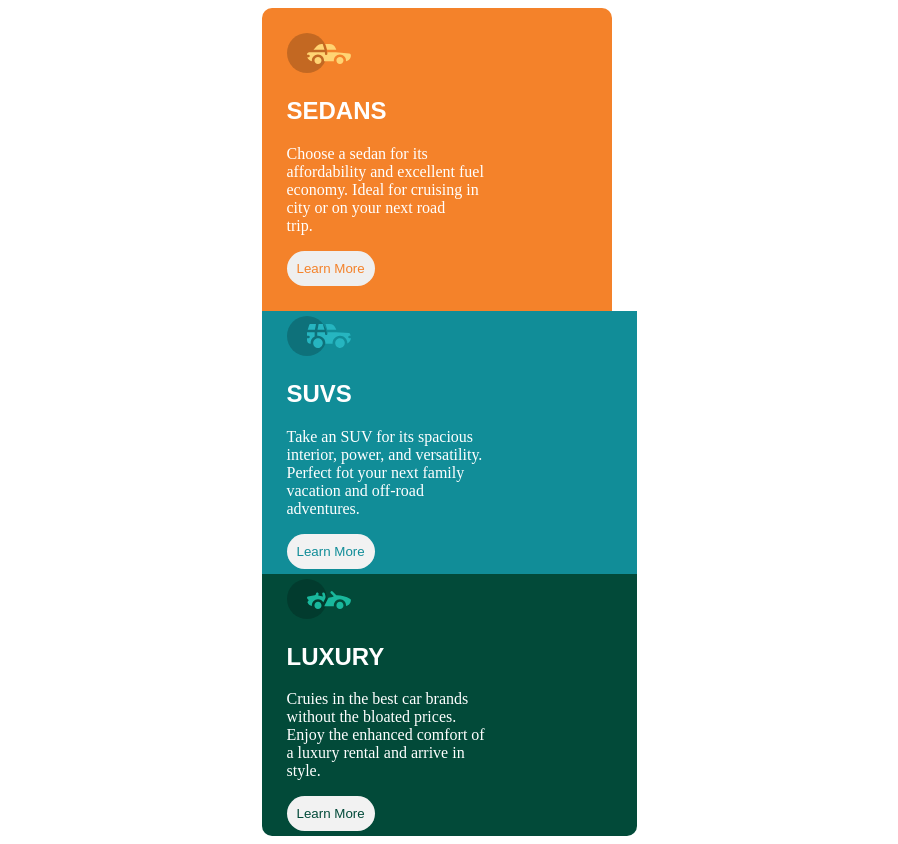
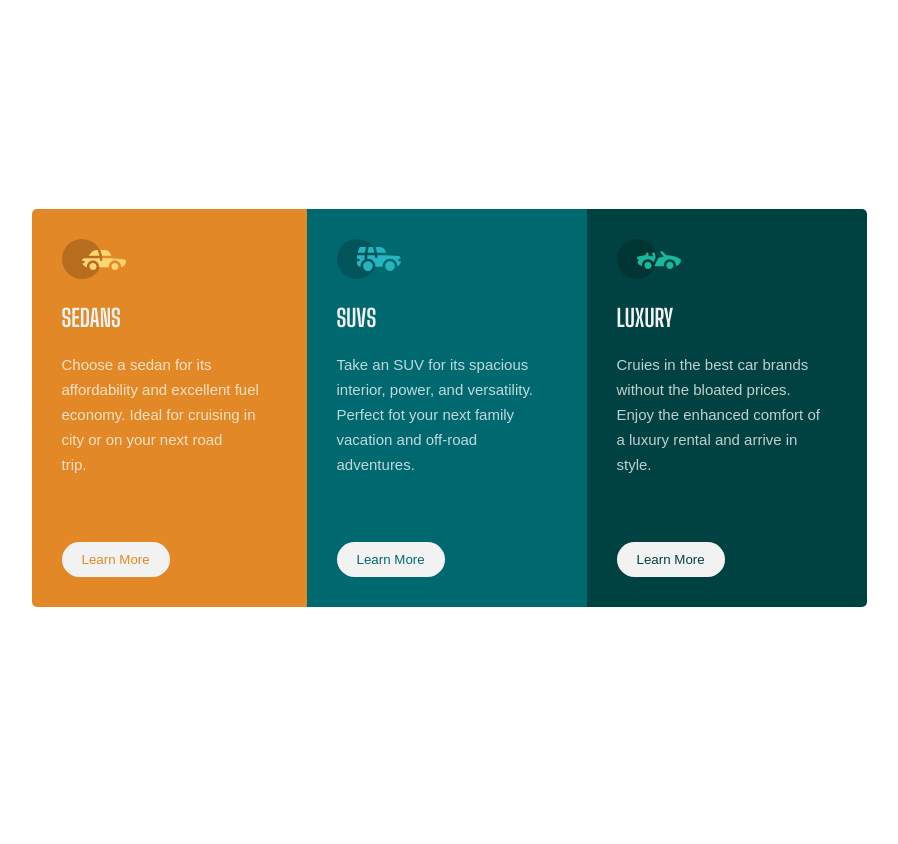
Before and after one commit to nishantcm/3-column-preview-card-component, a plain HTML site: page index.html in a window 1536 px wide. Shown: the whole page, without its empty margins (319-1217 px from the left). After the commit the page ends 816 px from the top, so only its background shows below. Drawn offline with Linux system fonts and the light colour scheme.

Commit message:
Update the html and css with media query for mobile and desktop

```diff
--- a/index.html
+++ b/index.html
@@ -5,25 +5,30 @@
         <meta name="viewport" content="width=device-width, initial-scale=1.0" />
         <title>3-column preview card component</title>
         <link rel="stylesheet" href="stylesheet.css">
+        <link rel="stylesheet" href="https://fonts.googleapis.com">
+        <link rel="stylesheet" href="https://fonts.gstatic.com" crossorigin>
+        <link rel="stylesheet" href="https://fonts.googleapis.com">
+        <link rel="stylesheet" href="https://fonts.gstatic.com" crossorigin>
+        <link href="https://fonts.googleapis.com/css2?family=Big+Shoulders+Display:wght@700&display=swap" rel="stylesheet">
     </head>
     <body>
         <div class="page-wraper">
         <div class="col1">
             <svg width="64" height="40" xmlns="http://www.w3.org/2000/svg"><g fill="none" fill-rule="evenodd"><circle fill="#000" opacity=".201" cx="20" cy="20" r="20"/><path d="M52.936 24.11c1.942 0 3.517 1.542 3.517 3.445 0 1.903-1.575 3.445-3.517 3.445s-3.516-1.542-3.516-3.445c0-1.903 1.574-3.445 3.516-3.445zm-21.957 0c1.942 0 3.517 1.542 3.517 3.445 0 1.903-1.575 3.445-3.517 3.445s-3.516-1.542-3.516-3.445c0-1.903 1.574-3.445 3.516-3.445zm6.948-4.848v1.429c0 .716.61 1.293 1.348 1.259a1.295 1.295 0 001.225-1.295v-1.393h8.256l13.483 1.313c.956.093 1.676.881 1.676 1.814 0 2.89-2.126 5.303-4.926 5.819.397-3.557-2.458-6.62-6.053-6.62-3.646 0-6.504 3.14-6.039 6.723h-9.879c.466-3.588-2.397-6.722-6.039-6.722-3.595 0-6.45 3.062-6.052 6.62-2.14-.398-3.916-1.912-4.61-3.931h1.142c.731 0 1.32-.598 1.285-1.322-.033-.678-.629-1.2-1.322-1.2H20v-.251c0-1.274 1.066-2.243 2.306-2.243h15.62zM42.59 11c2.645 0 4.99 1.556 5.972 3.963l.726 1.779H40.17L38.413 11h4.178zm-6.865 0l1.758 5.741H26.505l3.357-3.654A6.502 6.502 0 0134.644 11h1.082z" fill="#FFD473" fill-rule="nonzero"/></g></svg>
             <h2 class="head">SEDANS</h2>
-            <P class="para">Choose a sedan for its <br />affordability and excellent fuel<br />economy. Ideal for cruising in<br />city or on your next road<br />trip.</P>
+            <P class="para">Choose a sedan for its <br /> affordability and excellent fuel<br /> economy. Ideal for cruising in<br /> city or on your next road <br /> trip.</P>
             <button>Learn More</button>
         </div>
         <div class="col2">
             <svg width="64" height="40" xmlns="http://www.w3.org/2000/svg"><g fill="none" fill-rule="evenodd"><circle fill="#000" opacity=".201" cx="20" cy="20" r="20"/><path d="M31.002 22.358c2.917 0 5.18 2.593 4.762 5.506a4.828 4.828 0 01-2.962 3.778 4.797 4.797 0 01-5.3-1.165c-1.188-1.26-1.235-2.613-1.263-2.613-.42-2.924 1.857-5.506 4.763-5.506zm22 0c3.457 0 5.798 3.567 4.41 6.744A4.816 4.816 0 0152.3 31.94a4.826 4.826 0 01-4.06-4.077c-.42-2.915 1.846-5.506 4.762-5.506zm-15.04-6.083v1.462a1.29 1.29 0 001.352 1.29c.693-.033 1.227-.631 1.227-1.326v-1.426h8.3l13.056.716a1.29 1.29 0 011.164.917c.27.895.446 1.477.563 1.87h-1.047c-.694 0-1.291.534-1.324 1.228a1.29 1.29 0 001.288 1.352h1.445c-.164 2.225-1.57 4.193-3.6 5.05.13-4.212-3.255-7.63-7.384-7.63-4.317 0-7.762 3.718-7.358 8.086h-7.285c.43-4.655-3.503-8.531-8.131-8.046v-3.543h7.734zm-10.312 0v4.308a7.4 7.4 0 00-4.006 7.274 3.874 3.874 0 01-3.642-3.864v-1.635h1.46a1.29 1.29 0 000-2.58h-1.461v-3.213l.003-.29h7.646zm14.986-8.196c2.65 0 5 1.592 5.984 4.055l.63 1.579a5.525 5.525 0 01-.065-.004l-.026-.002-.034-.002-.022-.002a4.178 4.178 0 00-.224-.006l-.098-.001h-.039l-.136-.001h-.052l-.326-.001H40.211L38.528 8.08zm-13.632 0l-1.122 5.616h-7.144l1.47-4.71a1.29 1.29 0 011.231-.906h5.565zm6.832 0l1.683 5.615h-7.007l1.121-5.615h4.203z" fill="#26B5C0" fill-rule="nonzero"/></g></svg>
             <h2 class="head">SUVS</h2>
-            <p class="para">Take an SUV for its spacious<br />interior, power, and versatility.<br />Perfect fot your next family<br />vacation and off-road<br />adventures.</p>
+            <p class="para">Take an SUV for its spacious<br /> interior, power, and versatility.<br /> Perfect fot your next family<br /> vacation and off-road <br class="break">adventures.</p>
             <button>Learn More</button>
         </div>
         <div class="col3">
             <svg width="64" height="40" xmlns="http://www.w3.org/2000/svg"><g fill="none" fill-rule="evenodd"><circle fill="#000" opacity=".201" cx="20" cy="20" r="20"/><path d="M30.98 22.835c1.941 0 3.516 1.604 3.516 3.583 0 1.978-1.575 3.582-3.517 3.582s-3.516-1.604-3.516-3.582c0-1.979 1.574-3.583 3.516-3.583zm21.956 0c1.942 0 3.517 1.604 3.517 3.583 0 1.978-1.575 3.582-3.517 3.582s-3.516-1.604-3.516-3.582c0-1.979 1.574-3.583 3.516-3.583zm-9.143-10.45a1.27 1.27 0 011.819 0l3.715 3.784c4.444-.115 9.7 1.142 13.964 3.753.387.237.624.664.624 1.124 0 3.006-2.126 5.514-4.926 6.05.397-3.698-2.458-6.882-6.053-6.882-3.646 0-6.504 3.264-6.039 6.99h-9.669c.76-1.544.993-2.026 1.337-2.711l.082-.162c.421-.835 1.056-2.07 2.883-5.65 1.68-.023 3.47-.408 5.247-1.403l-2.984-3.04a1.328 1.328 0 010-1.854zm-7.68 1.064c.683-.2 1.395.202 1.592.898l.749 2.652a3.46 3.46 0 01-.247 2.51l-1.733 3.395-.216.424c-1.07-1.89-3.06-3.114-5.279-3.114-3.595 0-6.45 3.184-6.052 6.885-1.832-.347-3.414-1.537-4.278-3.276a1.331 1.331 0 01.117-1.376l.955-1.303-1.325-1.295c-.751-.735-.376-2.024.64-2.231l6.614-1.346.13-.026c.092-.019.145-.03.157-.031.314-.146 1.07-.591 1.07-1.506 0-.734.592-1.327 1.316-1.31.712.016 1.268.662 1.256 1.388a4.11 4.11 0 01-.348 1.611 22.69 22.69 0 014.7 1.146l-.7-2.473a1.314 1.314 0 01.882-1.622z" fill="#19B89D" fill-rule="nonzero"/></g></svg>
             <h2 class="head">LUXURY</h2>
-            <p class="para">Cruies in the best car brands<br />without the bloated prices.<br />Enjoy the enhanced comfort of<br />a luxury rental and arrive in<br />style.</p>
+            <p class="para">Cruies in the best car brands<br /> without the bloated prices.<br /> Enjoy the enhanced comfort of<br /> a luxury rental and arrive in<br /> style.</p>
             <button>Learn More</button>
         </div>
         </div>
--- a/stylesheet.css
+++ b/stylesheet.css
@@ -1,53 +1,131 @@
 .page-wraper{
-    margin-left: auto;
-    margin-right: auto;
-    color: white;
+    margin: auto;
     width: 375px;
+    height: 100%;
     background-color: hsla(0, 0%, 100%, 0.75);
 }
 h2{
     font-family: Arial, Helvetica, sans-serif ;
 }
 .col1{
-    width: 300px;
-    background-color: #f4822a;
-    padding-left: 25px;
-    padding-top: 25px;
-    padding-right: 25px;
-    padding-bottom: 25px;
+    width: 250px;
+    margin-top: 40px;
+    margin-left: 40px;
+    background-color: hsl(31, 77%, 52%);
+    padding-left: 40px;
+    padding-top: 30px;
+    padding-right:0px;
+    padding-bottom: 30px;
     border-top-left-radius: 10px;
     border-top-right-radius: 10px;
 }
+.head{
+    color: hsl(0, 0%, 95%);
+    font-family: 'Big Shoulders Display', cursive;
+    font-weight: 700;
+}
+.para {
+    color:  hsla(0, 0%, 100%, 0.75);
+    font-family: 'Lexend Deca',sans-serif;
+    font-weight: 400;
+    font-size: 15px;
+}
 .col2{
-    background-color: rgb(17, 141, 152);
-    padding-left: 25px;
-    padding-top: 5px;
-    padding-right: 25px;
-    padding-bottom: 5px;
+    width: 250px;
+    margin-left: 40px;
+    background-color: hsl(184, 100%, 22%);
+    padding-left: 40px;
+    padding-top: 30px;
+    padding-right:0px;
+    padding-bottom: 30px;
 }
 .col3{
-    background-color: rgb(2, 74, 57);
-    padding-left: 25px;
-    padding-top: 5px;
-    padding-right: 25px;
-    padding-bottom: 5px;
+    width: 250px;
+    margin-left: 40px;
+    margin-bottom: 40px;
+    background-color: hsl(179, 100%, 13%);
+    padding-left: 40px;
+    padding-top: 30px;
+    padding-right:0px;
+    padding-bottom: 30px;
     border-bottom-left-radius: 10px;
     border-bottom-right-radius: 10px;
 }
 button{
     border: none;
     border-radius: 20px;
-    padding-left: 10px;
+    margin-top: 10px;
+    padding-left: 20px;
     padding-top: 10px;
-    padding-right: 10px;
+    padding-right: 20px;
     padding-bottom: 10px;
-    color: #f4822a;
+    color: hsl(31, 77%, 52%);
+    background-color: hsl(0, 0%, 95%);
 }
 .col2 button{
-    color: rgb(17, 141, 152);
+    color: hsl(184, 100%, 22%);
     background-color: hsl(0, 0%, 95%);
 }
 .col3 button{
-    color: rgb(2, 74, 57);
+    color: hsl(179, 100%, 13%);
     background-color: hsl(0, 0%, 95%);
 }
+
+@media (min-width:1440px) {
+    .page-wraper{
+        display: flex;
+        justify-content: center;
+        align-items: center;
+        width: 1440px;
+        height: 100vh;
+    }
+    .col1{
+        width: 220px;
+        margin-top: 0;
+        margin-left: 0;
+        padding-left: 30px;
+        padding-top: 30px;
+        padding-right:25px;
+        padding-bottom: 30px;
+        border-top-left-radius: 5px;
+        border-bottom-left-radius: 5px;
+        border-top-right-radius: 0;
+    }
+    .head{
+        color: hsl(0, 0%, 95%);
+        font-family: 'Big Shoulders Display', cursive;
+        font-weight: 700;
+    }
+    .para {
+        color:  hsla(0, 0%, 100%, 0.75);
+        font-family: 'Lexend Deca',sans-serif;
+        font-weight: 400;
+        line-height: 25px;
+        word-break: break-all;
+        text-align: unset;
+    }
+    .col2{
+        width: 220px;
+        margin-left: 0;
+        padding-left: 30px;
+        padding-top: 30px;
+        padding-right:30px;
+        padding-bottom: 30px;
+    }
+    .col3{
+        width: 220px;
+        margin-left: 0;
+        margin-bottom: 0;
+        padding-left: 30px;
+        padding-top: 30px;
+        padding-right:30px;
+        padding-bottom: 30px;
+        border-bottom-left-radius: 0;
+        border-top-right-radius: 5px;
+        border-bottom-right-radius: 5px;
+    }
+    button{
+        margin-top: 50px;
+
+    }
+}
```
